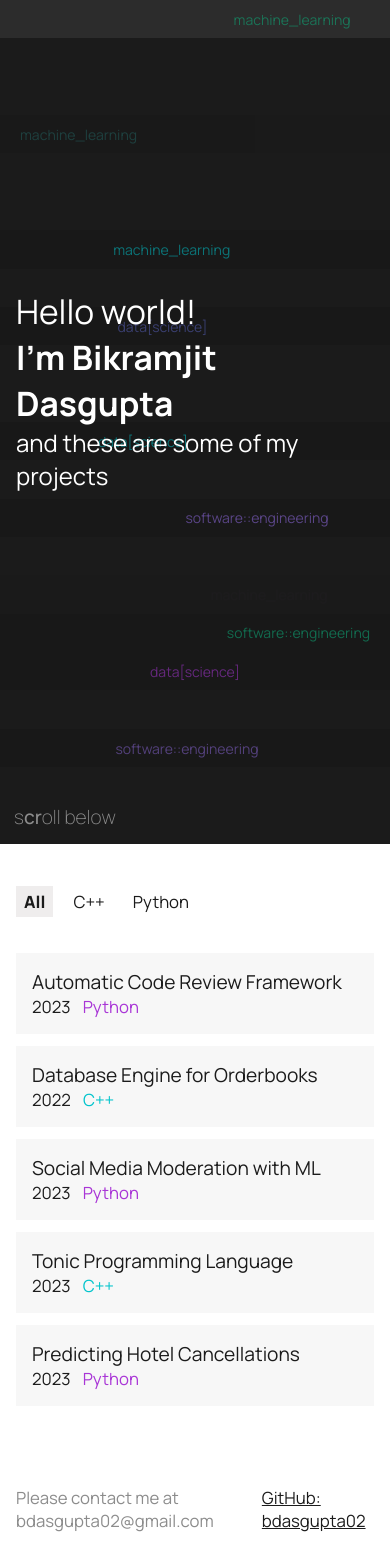
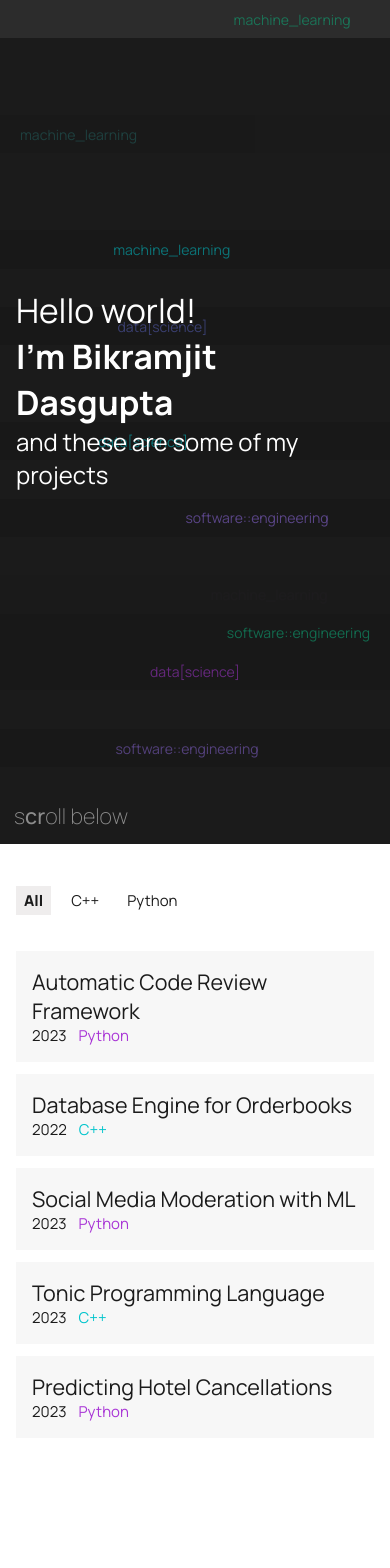
Before and after one commit to bdasgupta02/project-portfolio, a React (Vite) app: page / in a window 390 px wide. Shown: the top 1568 px of the page. Built offline with nearby package versions, Linux system fonts and the light colour scheme.

Commit message:
edit font sizes

```diff
--- a/src/components/Footnote/index.jsx
+++ b/src/components/Footnote/index.jsx
@@ -14,7 +14,7 @@ const Footnote = ({ withProjects = false }) => {
         display: "flex",
         flexDirection: "row",
         width: "100%",
-        marginTop: "80px",
+        marginTop: "120px",
         marginBottom: "16px",
     }
 
--- a/src/index.css
+++ b/src/index.css
@@ -59,11 +59,11 @@ code {
     }
 
     h3 {
-        font-size: 19.2px;
+        font-size: 21.5px;
     }
 
     p {
-        font-size: 16.8px;
+        font-size: 15px;
     }
 
     code {
```
